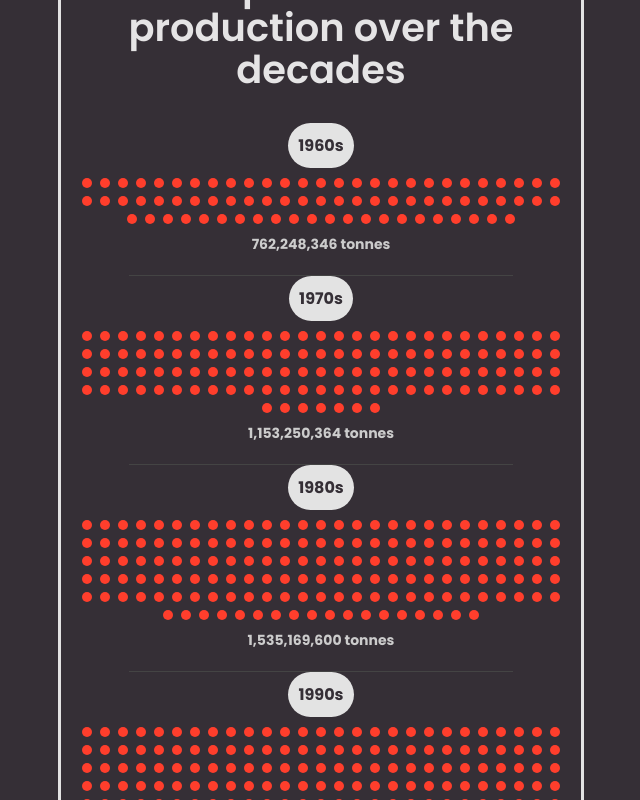
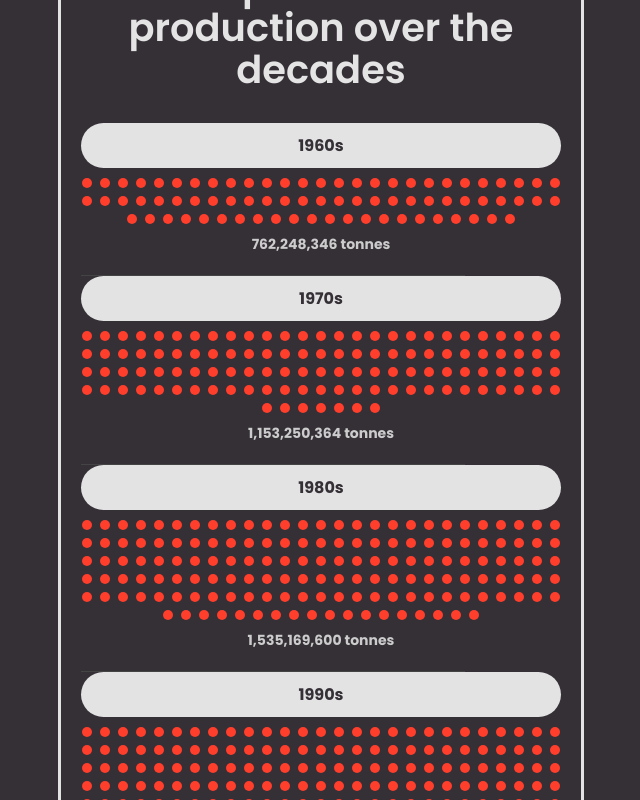
Before and after one commit to benmar2406/meat_consumption_infographic, a React (Vite) app: page / in a window 1280 px wide. Shown: the part 1980-2780 px from the top of the page, without its empty margins (319-959 px from the left). Built offline with nearby package versions, Linux system fonts and the light colour scheme.

Commit message:
corrected prodtimeline again

```diff
--- a/src/App.jsx
+++ b/src/App.jsx
@@ -2,7 +2,7 @@ import './App.css';
 import DevelopmentProductionCharts from './components/DevelopmentProductionCharts/DevelopmentProductionCharts';
 import ComparisonPoorRichGraphic from './components/ComparisonPoorRichGraphic/ComparisonPoorRichGraphic';
 import MeatProducedChart from './components/MeatProducedChart/MeatProducedChart'
-import ProductionTimeline from './components/ProductionTimeLine/ProductionTimeLine'
+import ProductionTimeline from './components/ProductionTimeline/ProductionTimeline'
 import data from './data/production_global.json';
 
 
--- a/src/components/ProductionTimeLine/ProductionTimeLine.css
+++ b/src/components/ProductionTimeLine/ProductionTimeLine.css
@@ -10,7 +10,7 @@
 .yearBlock {
     display: flex;
     flex-direction: column;
-    align-items: center;
+    align-items: left;
     height: fit-content;
   }
 
```
